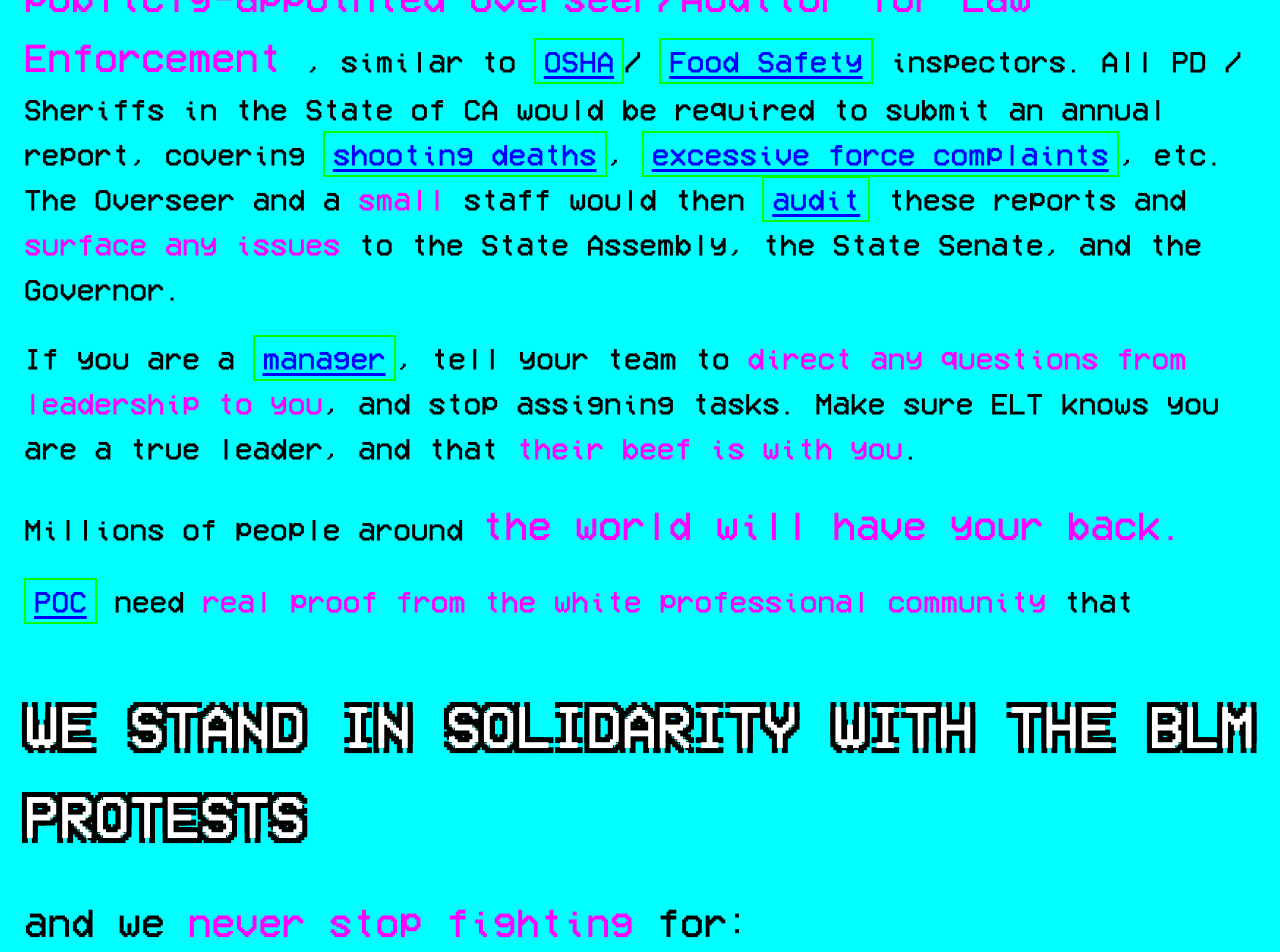
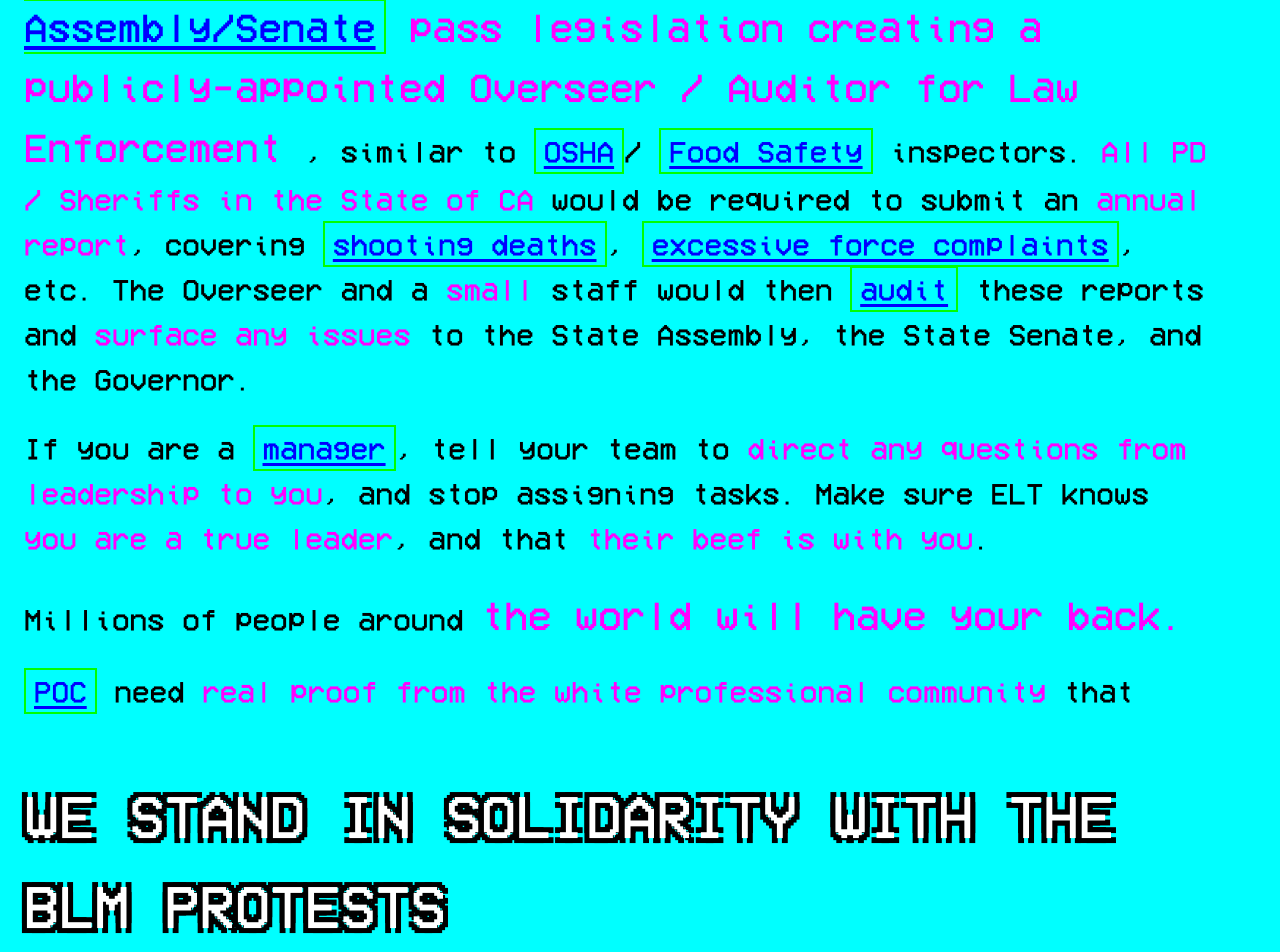
Before and after one commit to TheDripper/notusedyet, a Nuxt app: page / in a window 1280 px wide. Shown: the part 540-1492 px from the top of the page. Built offline with nearby package versions, Linux system fonts and the light colour scheme.

Commit message:
shadow fix

```diff
--- a/layouts/default.vue
+++ b/layouts/default.vue
@@ -108,7 +108,7 @@ iframe {
   font-size: 30px;
 }
 .slide {
-  width: 100vw;
+  width: calc(100vw - 3rem);
   height: 100vh;
 }
 .middle {
@@ -116,8 +116,13 @@ iframe {
 }
 .shadow {
   color: white;
-  text-shadow: 5px 5px 0 #000, -5px -5px 0 #000, -5px 5px 0 #000,
+  box-shadow: none !important;
+  text-shadow: 3px 3px 0 #000, -3px -3px 0 #000, -3px 3px 0 #000,
+    3px -3px 0 #000;
+  @screen md {
+    text-shadow: 5px 5px 0 #000, -5px -5px 0 #000, -5px 5px 0 #000,
     5px -5px 0 #000;
-  box-shadow: none !important;
+  }
+
 }
 </style>
--- a/pages/index.vue
+++ b/pages/index.vue
@@ -1,10 +1,14 @@
 <template>
   <div id="root">
     <div class="slide p-6">
-      <p id="hashtags_do_not_equal_solidarity" class="subnow">posters && #hashtags != <span class="magenta">solidarity</span></p>
+      <p id="hashtags_do_not_equal_solidarity" class="subnow">
+        posters && #hashtags !=
+        <span class="magenta">solidarity</span>
+      </p>
       <p class="bump">
         <span class="magenta">White male</span> software engineers in
-      <span class="magenta">Silicon Valley</span> must strike <span class="magenta">now</span> for
+        <span class="magenta">Silicon Valley</span> must strike
+        <span class="magenta">now</span> for
         <span class="magenta">black lives</span>.
       </p>
       <p>
@@ -23,7 +27,7 @@
         <span class="magenta bump">
           <a href="https://govapps.gov.ca.gov/gov40mail/" target="_blank">Gavin Newsom</a> and
           <a href="http://findyourrep.legislature.ca.gov/" target="_blank">CA Assembly/Senate</a> pass legislation creating a
-        publicly-appointed Overseer/Auditor for Law Enforcement
+          publicly-appointed Overseer / Auditor for Law Enforcement
         </span>, similar to
         <a
           href="https://www.google.com/search?q=osha&rlz=1C5CHFA_enUS847US847&oq=osha&aqs=chrome.0.69i59l2j46j0l4.1721j0j4&sourceid=chrome&ie=UTF-8"
@@ -32,11 +36,10 @@
         <a
           href="https://www.google.com/search?rlz=1C5CHFA_enUS847US847&ei=yQcuX9TjD7vB0PEP65mF0Ag&q=ca+state+food+safety&oq=ca+state+food+safety&gs_lcp=CgZwc3ktYWIQAzIECAAQHjoECAAQRzoECAAQDToGCAAQBxAeOggIABAIEAcQHjoICAAQBxAFEB5QqzxY_z1g_T5oAHABeACAAVeIAfEBkgEBM5gBAKABAaoBB2d3cy13aXrAAQE&sclient=psy-ab&ved=0ahUKEwiU7LrywYrrAhW7IDQIHetMAYoQ4dUDCAw&uact=5"
           target="_blank"
-      >Food Safety</a> inspectors. All PD / Sheriffs in the State of CA would be required to submit an annual report, covering
-      <a
-        href="https://mappingpoliceviolence.org/"
-        target="_blank"
-      >shooting deaths</a>,
+        >Food Safety</a> inspectors.
+        <span class="magenta">All PD / Sheriffs in the State of CA</span> would be required to submit an
+        <span class="magenta">annual report</span>, covering
+        <a href="https://mappingpoliceviolence.org/" target="_blank">shooting deaths</a>,
         <a
           href="https://www.google.com/search?rlz=1C5CHFA_enUS847US847&ei=OQguX7HREeTI0PEP2LOsuAY&q=excessive+force+statistics&oq=excessive+force&gs_lcp=CgZwc3ktYWIQAxgBMgQIABBHMgQIABBHMgQIABBHMgQIABBHMgQIABBHMgQIABBHMgQIABBHMgQIABBHUABYAGC_LGgAcAF4AIABAIgBAJIBAJgBAKoBB2d3cy13aXrAAQE&sclient=psy-ab"
           target="_blank"
@@ -54,10 +57,9 @@
           href="https://www.google.com/search?q=diversity+managers+silicon+valley&rlz=1C5CHFA_enUS847US847&oq=diversity+managers+silicon+valley&aqs=chrome..69i57j33.3733j1j7&sourceid=chrome&ie=UTF-8"
           target="_blank"
         >manager</a>, tell your team to
-      <span class="magenta">direct any questions from leadership to you</span>, and stop assigning tasks. Make sure ELT knows you are a true leader, and that
-      <span
-        class="magenta"
-      >their beef is with you</span>.
+        <span class="magenta">direct any questions from leadership to you</span>, and stop assigning tasks. Make sure ELT knows
+        <span class="magenta">you are a true leader</span>, and that
+        <span class="magenta">their beef is with you</span>.
       </p>
       <p>
         Millions of people around
@@ -117,15 +119,18 @@
           >Nia Wilson</a>
         </h3>
         <span class="magenta">and now</span>
-      <h3><a
+        <h3>
+          <a
             href="https://www.google.com/search?q=breonna+taylor&rlz=1C5CHFA_enUS847US847&oq=breonna+taylor&aqs=chrome.0.69i59j0l5j69i60l2.3679j0j9&sourceid=chrome&ie=UTF-8"
             target="_blank"
-      >Breonna Taylor</a></h3>
-      <h3><a
+          >Breonna Taylor</a>
+        </h3>
+        <h3>
+          <a
             href="https://www.google.com/search?q=george+floyd&rlz=1C5CHFA_enUS847US847&oq=george+floyd&aqs=chrome..69i57j46j0l5j69i60.3212j0j9&sourceid=chrome&ie=UTF-8"
             target="_blank"
-      >George Floyd</a></h3>
-      and the
+          >George Floyd</a>
+        </h3>and the
         <a
           href="https://www.chicagotribune.com/news/breaking/ct-overnight-shootings-05272020-20200527-ehwgqp6qxjg6hb3declx7mnyji-story.html"
           target="_blank"
@@ -275,13 +280,27 @@
           >international partners</a>.
         </li>
       </ul>
-    <h3 class="blink shadow uppercase">No more unicorns. Our house is on <a id="greta_thunberg_is_fire" href="https://www.google.com/search?q=greta+thunberg&rlz=1C5CHFA_enUS847US847&oq=gre&aqs=chrome.0.69i59j69i57j69i59j46l2j69i61l2j69i60.2026j0j7&sourceid=chrome&ie=UTF-8" target="_blank">fire.</a></h3>
-    <div id="white_engineers_strike_now_for_black_lives" style="background-image:url(/occupy_silicon_valley_cisco_thousand_eyes.jpg);">
-    <img id="tyler_hill_occupy_silicon_valley" src="/occupy_silicon_valley_cisco_thousand_eyes.jpg" />
+      <h3 class="blink shadow uppercase">
+        No more unicorns. Our house is on
+        <a
+          id="greta_thunberg_is_fire"
+          href="https://www.google.com/search?q=greta+thunberg&rlz=1C5CHFA_enUS847US847&oq=gre&aqs=chrome.0.69i59j69i57j69i59j46l2j69i61l2j69i60.2026j0j7&sourceid=chrome&ie=UTF-8"
+          target="_blank"
+        >fire.</a>
+      </h3>
+      <div
+        id="white_engineers_strike_now_for_black_lives"
+        style="background-image:url(/occupy_silicon_valley_cisco_thousand_eyes.jpg);"
+      >
+        <img
+          id="tyler_hill_occupy_silicon_valley"
+          src="/occupy_silicon_valley_cisco_thousand_eyes.jpg"
+        />
       </div>
       <p>
         To learn more, search
-        <span class="magenta">@hep_cat</span> on Twitter, or <span class="magenta subnow blink">read this essay</span>:
+        <span class="magenta">@hep_cat</span> on Twitter, or
+        <span class="magenta subnow blink">read this essay</span>:
       </p>
       <h1 class="shadow text-center">
         <a
@@ -316,12 +335,6 @@ p {
 }
 .bump {
   font-size: 40px;
-}
-.shadow {
-  color: white;
-  text-shadow: 5px 5px 0 #000, -5px -5px 0 #000, -5px 5px 0 #000,
-    5px -5px 0 #000;
-  box-shadow: none !important;
 }
 h3 {
   font-size: 34px;
@@ -389,7 +402,7 @@ li {
   position: absolute;
   top: 50%;
   left: 50%;
-  transform: translate(-50%,-50%);
+  transform: translate(-50%, -50%);
 }
 #white_engineers_strike_now_for_black_lives {
   filter: saturate(840%) hue-rotate(153deg);
```
Lines whose indentation alone changed are shown as unchanged.
